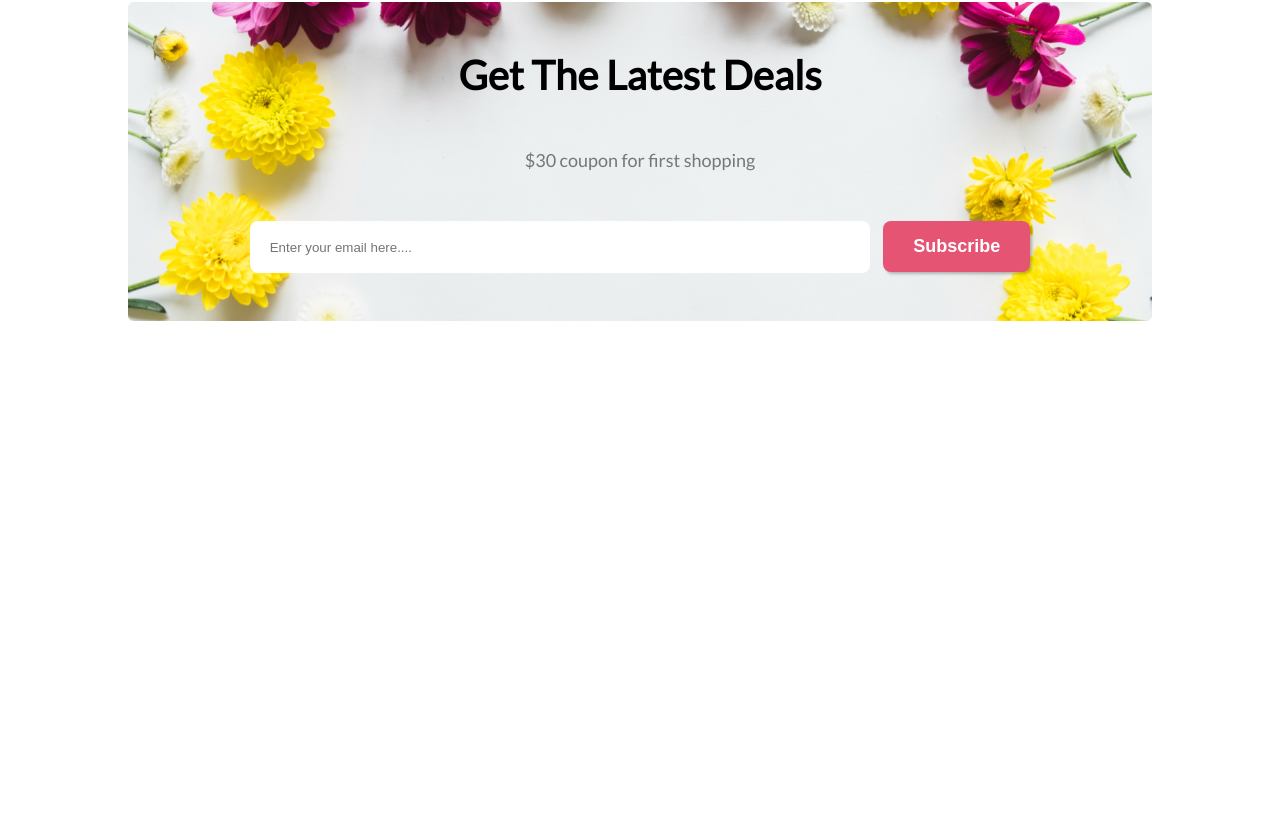
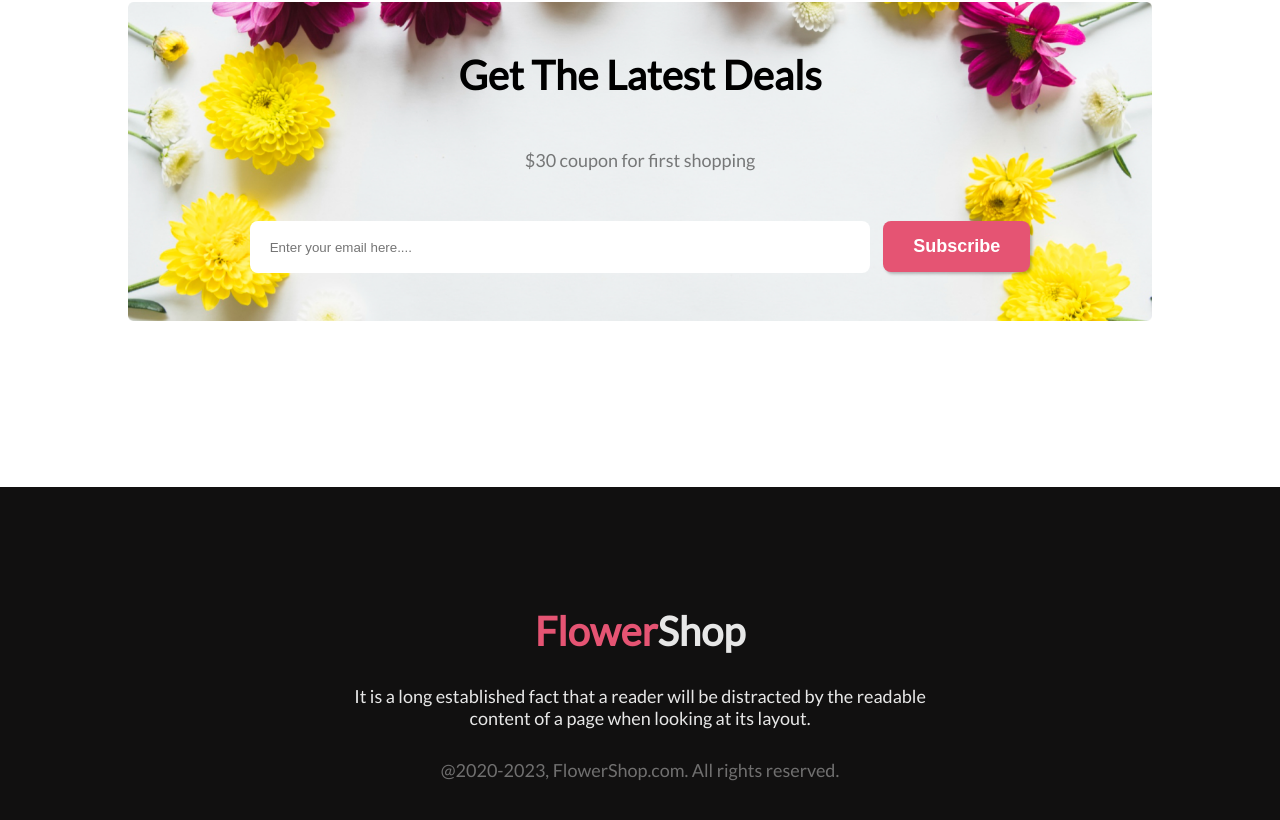
Before and after one commit to jibon-roy/flower-shop, a plain HTML site: page index.html in a window 1280 px wide. Shown: the part 3566-4386 px from the top of the page. Before the commit the page ends 4053 px from the top, so only its background shows below. Drawn offline with Linux system fonts and the light colour scheme.

Commit message:
Footer part completed! Image file name updated, fav icon added.

```diff
--- a/css/style.css
+++ b/css/style.css
@@ -220,3 +220,26 @@ main > .subscribe-section .subscribe-container form input[type=email]{
     border-radius: 8px;
     padding-left: 20px;
 }
+
+/* This is footer part */
+
+footer {
+    text-align: center;
+    background-color: #111010;
+    padding: 120px;
+}
+
+footer > .footer-heading{
+    color: rgba(255, 255, 255, 0.90);
+}
+
+footer > .footer-heading h1{
+    font-size: 2.5rem;
+}
+footer > .footer-heading p{
+    margin: 30px 0;
+}
+
+footer > .footer-copyright p {
+    color: rgba(255, 255, 255, 0.40);
+}
--- a/index.html
+++ b/index.html
@@ -4,7 +4,9 @@
 <head>
     <meta charset="UTF-8">
     <meta name="viewport" content="width=device-width, initial-scale=1.0">
-    <title>Document</title>
+    <title>Flower Shop</title>
+    <!-- Link of fav-icon -->
+    <link rel="shortcut icon" href="./images/product02.png" type="image/x-icon">
     <!-- Link of google fonts -->
     <link rel="preconnect" href="https://fonts.googleapis.com">
     <link rel="preconnect" href="https://fonts.gstatic.com" crossorigin>
@@ -28,6 +30,7 @@
                 </p>
                 <button class="primary-button">Shop Now</button>
             </div>
+            <!-- Image of the banner -->
             <div class="image-part">
                 <img src="./images/banner-flower.png" alt="flowers">
             </div>
@@ -38,6 +41,7 @@
     <main>
         <!-- This is products container -->
         <section class="products-section">
+            <!-- This is produts text part -->
             <div class="text-part">
                 <h1>Our Featured Flowers</h1>
                 <p class="primary-text">It is a long established fact that a reader will be distracted by the readable
@@ -68,6 +72,7 @@
         </section>
         <!-- This is services section -->
         <section class="services-section">
+            <!-- service container with items -->
             <div class="service-container">
                 <div class="item-1">
                     <img src="./images/service-1.png" alt="" srcset="">
@@ -93,6 +98,7 @@
                         readable <br>content of a page when looking at its layout.</p>
                     <button class="primary-button">Sign Up</button>
                 </div>
+                <!-- image part of sign up -->
                 <div class="image-part">
                     <img src="./images/welcome.png" alt="welcome folower">
                 </div>
@@ -103,37 +109,55 @@
             <!-- This is heading part -->
             <div class="heding-part">
                 <h1>Instagram</h1>
-                <p class="primary-text">It is a long established fact that a reader will be distracted by the readable <br> content of a page
-                    when looking at its layout.</p>
+                <p class="primary-text">It is a long established fact that a reader will be distracted by the readable
+                    <br> content of a page
+                    when looking at its layout.
+                </p>
             </div>
             <!-- this is container part -->
             <div class="flowers-card-container">
                 <div class="flowers-card">
-                    <img src="./images/Flower 01.png" alt="flower">
+                    <img src="./images/Flower01.png" alt="flower">
                 </div>
                 <div class="flowers-card">
-                    <img src="./images/Flower 02.png" alt="flower">
+                    <img src="./images/Flower02.png" alt="flower">
                 </div>
                 <div class="flowers-card">
-                    <img src="./images/Flower 03.png" alt="flower">
+                    <img src="./images/Flower03.png" alt="flower">
                 </div>
                 <div class="flowers-card">
-                    <img src="./images/Flower 04.png" alt="flower">
+                    <img src="./images/Flower04.png" alt="flower">
                 </div>
             </div>
         </section>
+        <!-- This is subscribe section -->
         <section class="subscribe-section">
+            <!-- subscribe header -->
             <div class="subscribe-container">
                 <h1>Get The Latest Deals</h1>
                 <p class="primary-text">$30 coupon for first shopping</p>
+                <!-- This is subscribe form -->
                 <form>
                     <input type="email" name="email" id="mail" placeholder="Enter your email here...." required>
-                    <input type="submit" value="Subscribe" class="primary-button"></form>
+                    <input type="submit" value="Subscribe" class="primary-button">
+                </form>
             </div>
         </section>
     </main>
-    <!-- This is Footer Part -->
-    <footer></footer>
+    <!-- Footer Part is here-->
+    <footer>
+        <!--  This is footer heading part -->
+        <div class="footer-heading">
+            <h1><span style="color: #E55473;">Flower</span>Shop</h1>
+            <p>It is a long established fact that a reader will be distracted by the readable
+                <br>content of a page when looking at its layout.
+            </p>
+        </div>
+        <!-- This is copyright part -->
+        <div class="footer-copyright">
+            <p class="primary-text">&#64;2020-2023, FlowerShop.com. All rights reserved. </p>
+        </div>
+    </footer>
 </body>
 
 </html>
```
Also changed, not shown: images/Flower01.png (renamed from images/Flower 01.png), images/Flower02.png (renamed from images/Flower 02.png), images/Flower03.png (renamed from images/Flower 03.png), images/Flower04.png (renamed from images/Flower 04.png).
